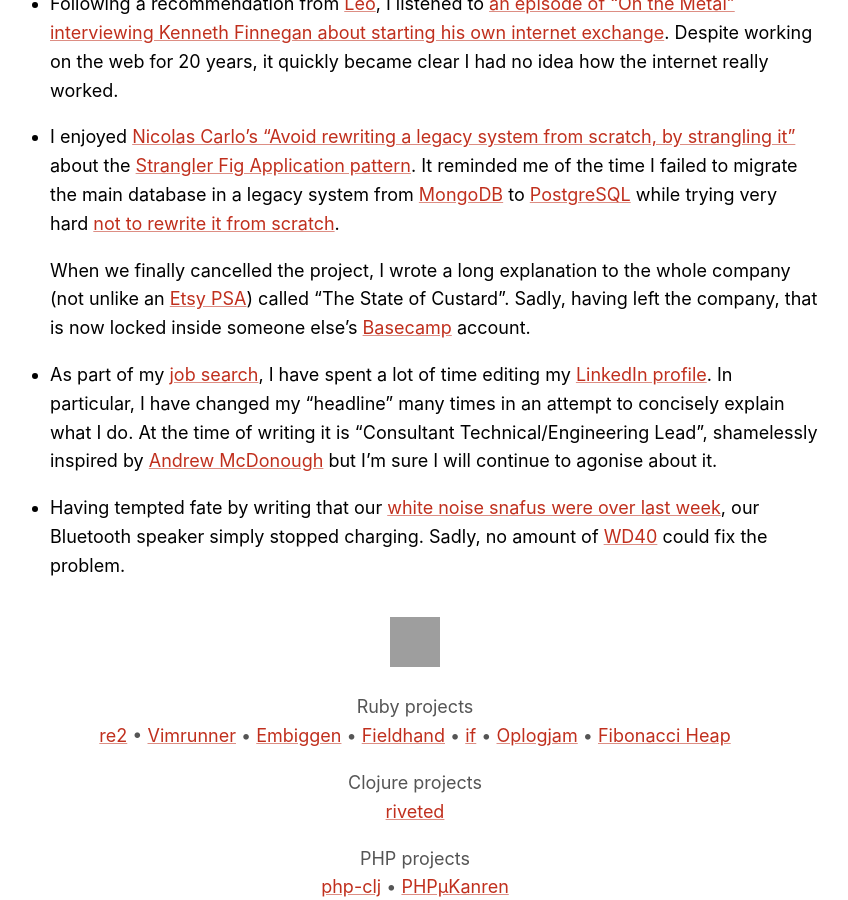
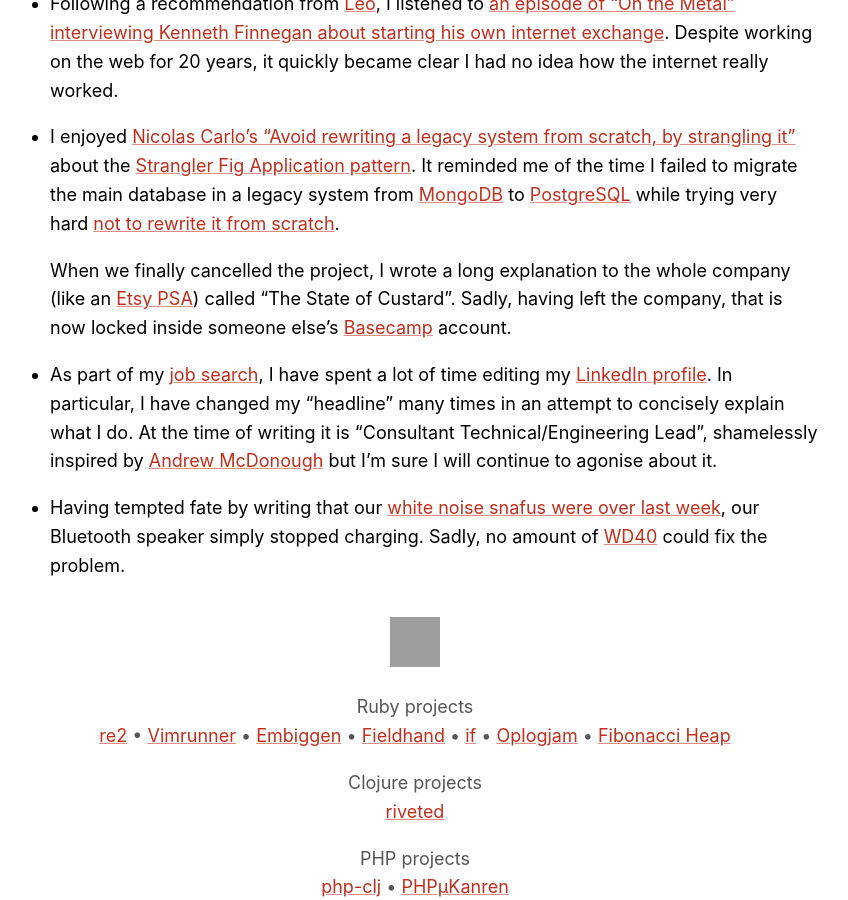
Before and after one commit to mudge/mudge.github.com, a Jekyll site: the page built from _posts/2020-02-23-weeknotes-17.markdown, in a window 1280 px wide and 900 px high, scrolled down 882 px. Shown: the whole window, without its empty margins (225-1073 px from the left). Built offline with Jekyll 4.4.1, drawn with Linux system fonts in a browser that asks for light colours; grey boxes are pictures that could not be loaded.

Commit message:
No need for a double negative

```diff
--- a/_posts/2020-02-23-weeknotes-17.markdown
+++ b/_posts/2020-02-23-weeknotes-17.markdown
@@ -17,7 +17,7 @@ excerpt: A car park disaster, animated GIFs, not rewriting legacy systems and ho
 
 *   I enjoyed [Nicolas Carlo's "Avoid rewriting a legacy system from scratch, by strangling it"](https://understandlegacycode.com/blog/avoid-rewriting-a-legacy-system-from-scratch-by-strangling-it/) about the [Strangler Fig Application pattern](https://martinfowler.com/bliki/StranglerFigApplication.html). It reminded me of the time I failed to migrate the main database in a legacy system from [MongoDB](https://www.mongodb.com) to [PostgreSQL](https://www.postgresql.org) while trying very hard [not to rewrite it from scratch](https://www.joelonsoftware.com/2000/04/06/things-you-should-never-do-part-i/).
 
-    When we finally cancelled the project, I wrote a long explanation to the whole company (not unlike an [Etsy PSA](https://qz.com/504661/why-etsy-engineers-send-company-wide-emails-confessing-mistakes-they-made/)) called "The State of Custard". Sadly, having left the company, that is now locked inside someone else's [Basecamp](https://basecamp.com) account.
+    When we finally cancelled the project, I wrote a long explanation to the whole company (like an [Etsy PSA](https://qz.com/504661/why-etsy-engineers-send-company-wide-emails-confessing-mistakes-they-made/)) called "The State of Custard". Sadly, having left the company, that is now locked inside someone else's [Basecamp](https://basecamp.com) account.
 
 *   As part of my [job search](/2020/02/10/weeknotes-15/), I have spent a lot of time editing my [LinkedIn profile](https://www.linkedin.com/in/paulmucur/). In particular, I have changed my "headline" many times in an attempt to concisely explain what I do. At the time of writing it is "Consultant Technical/Engineering Lead", shamelessly inspired by [Andrew McDonough](https://www.linkedin.com/in/andrewmcdonough/) but I'm sure I will continue to agonise about it.
 
```
